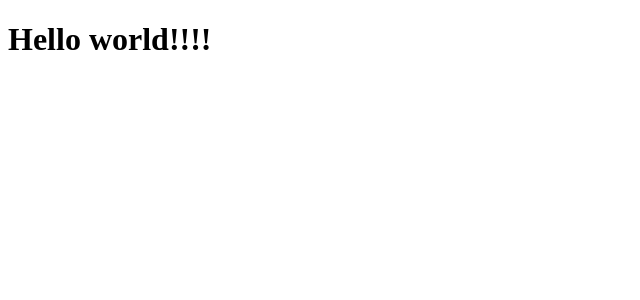
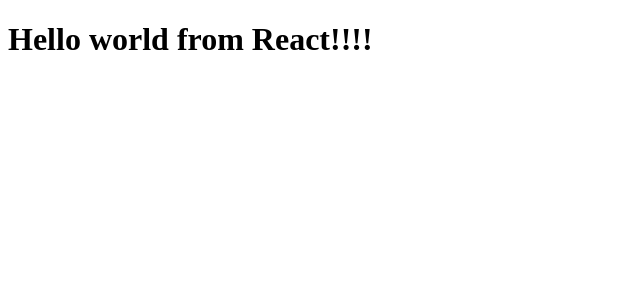
Before and after one commit to Lemoncode/manfred-to-europass, a React app: page / in a window 1280 px wide. Shown: the top 300 px of the page, without its empty margins (0-640 px from the left). Built offline with nearby package versions, Linux system fonts and the light colour scheme.

Commit message:
changed welcome name on App

```diff
--- a/src/app.tsx
+++ b/src/app.tsx
@@ -1,5 +1,5 @@
 import React from "react";
 
 export const App = () => {
-  return <h1>Hello world!!!!</h1>;
+  return <h1>Hello world from React!!!!</h1>;
 };
```
